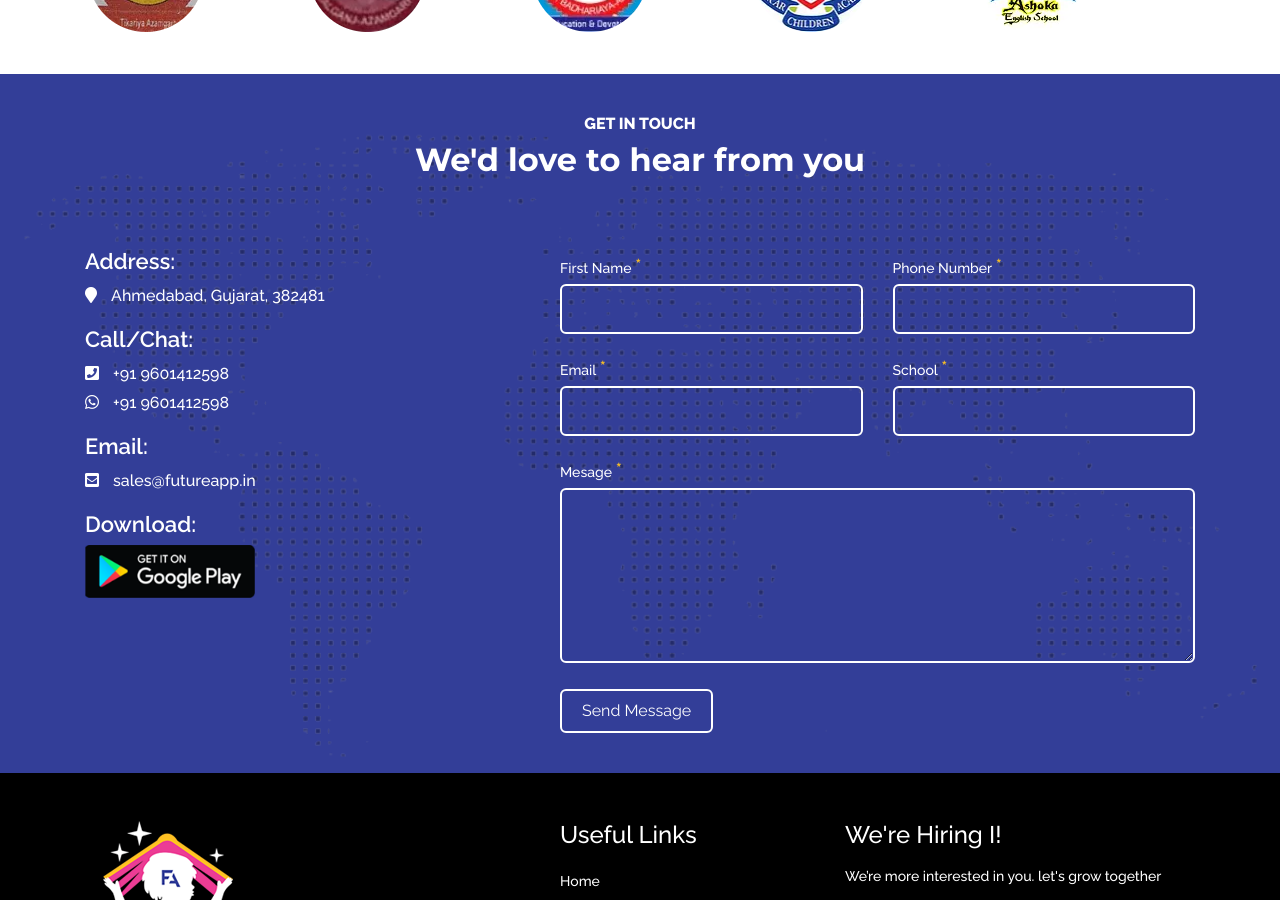
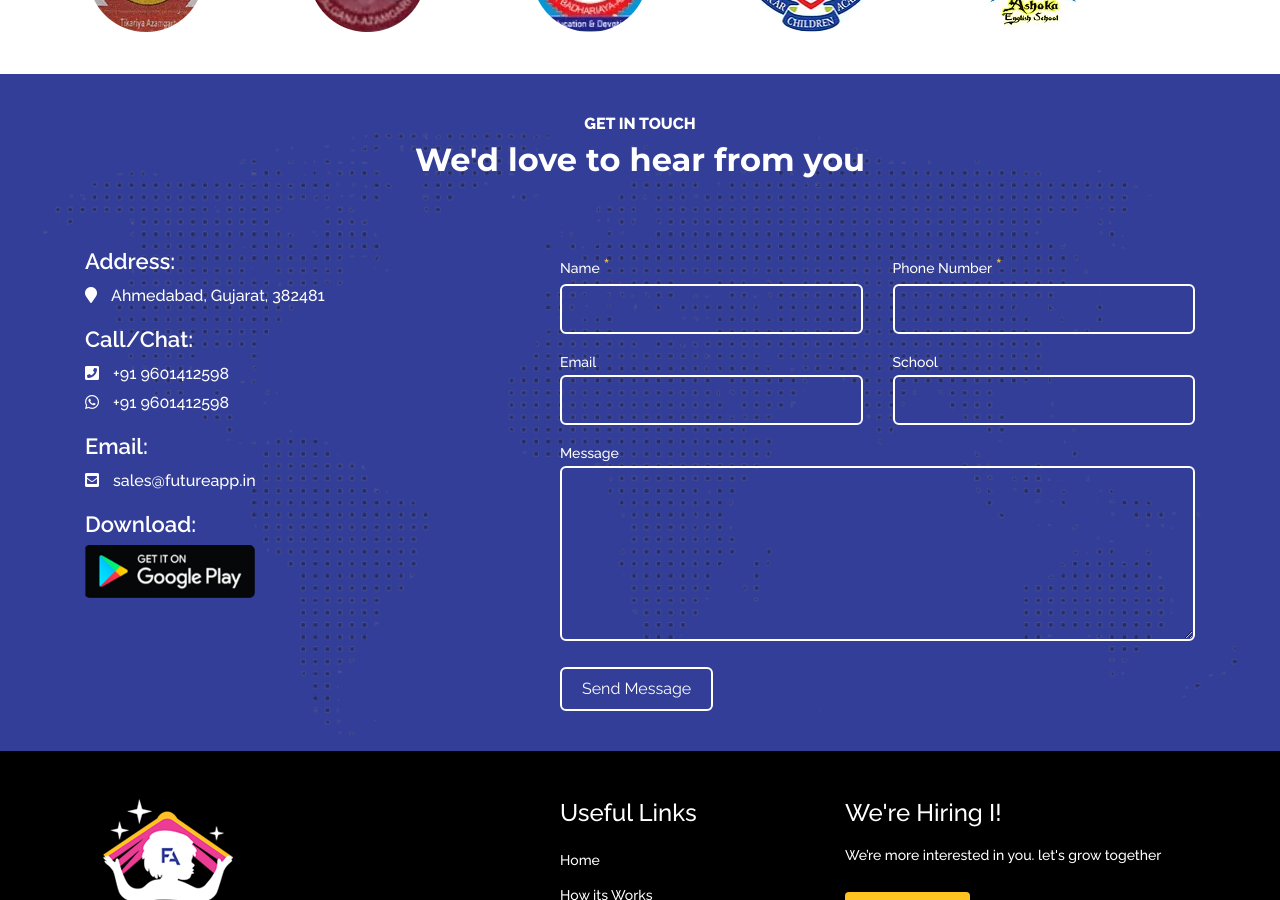
Before and after one commit to futureappinfo/futureappwebsite, a Jekyll site: the page built from index.md, in a window 1280 px wide and 900 px high, scrolled down 3193 px. Built offline with Jekyll 4.4.1, drawn with Linux system fonts in a browser that asks for light colours; part of the change alters nothing that is shown.

Commit message:
Adding form

```diff
--- a/_includes/contact.html
+++ b/_includes/contact.html
@@ -82,14 +82,14 @@
 
             <div class="col-md-7 col-sm-12">
                 <div class="formBox" >
-                    <form class="w-100" action="{{site.url}}/thanks/" method="post">
+                    <form class="w-100" method="post">
 
 
                             <div class="row">
                                 <div class="col-sm-6">
                                     <div class="form-group ">
-                                        <label for="name">First Name <span>*</span></label>
-                                        <input type="text" name="name" class="input" required>
+                                        <label for="name">Name <span>*</span></label>
+                                        <input id="name" type="text" name="name" class="input" required>
                                     </div>
                                 </div>
 
@@ -97,23 +97,23 @@
                                 <div class="col-sm-6">
                                     <div class="form-group ">
                                         <label for="phone_number">Phone Number <span>*</span></label>
-                                        <input type="tel" name="phone_number" class="input" required>
+                                        <input id="phone_number" type="tel" name="phone_number" class="input" required>
                                     </div>
                                 </div>
 
 
                                 <div class="col-sm-6">
                                     <div class="form-group ">
-                                        <label for="email">Email <span>*</span></label>
-                                        <input type="email" name="email" class="input" required>
+                                        <label for="email">Email </label>
+                                        <input id="email" type="email" name="email" class="input">
                                     </div>
                                 </div>
 
 
                                 <div class="col-sm-6">
                                     <div class="form-group ">
-                                        <label for="school">School <span>*</span></label>
-                                        <input type="text" name="school" class="input" required>
+                                        <label for="school">School </label>
+                                        <input id="school" type="text" name="school" class="input">
                                     </div>
                                 </div>
 
@@ -122,8 +122,8 @@
                             <div class="row">
                                 <div class="col-sm-12">
                                     <div class="form-group">
-                                        <label for="message">Mesage <span>*</span></label>
-                                        <textarea name="message" rows="6" class="input" required></textarea>
+                                        <label for="message">Message</label>
+                                        <textarea id="message" name="message" rows="6" class="input"></textarea>
                                     </div>
                                 </div>
                             </div>
--- a/_includes/script.html
+++ b/_includes/script.html
@@ -56,62 +56,32 @@ $('#playerID').click(function(){
 });
 
 
-$(function () {
-  $('#contact-form').on('submit', function (e) {
-   if (!e.isDefaultPrevented()) {
-    var url = "https://future-apps.thesiliconvalleyacademy.com/subscriptions";
-
-    $.ajax({
-     type: "POST",
-     url: url,
-     contentType: 'application/x-www-form-urlencoded',
-     data: $(this).serialize(),
-     success: function (data) {
-      var messageAlert = 'alert-' + data.type;
-      var messageText = data.message;
-      var alertBox = '<div class="alert ' + messageAlert + ' alert-dismissable"><button type="button" class="close" data-dismiss="alert" aria-hidden="true">&times;</button>' + messageText + '</div>';
-      if (messageAlert && messageText) {
-       $('#contact-form').find('.messages').html(alertBox);
-       $('#contact-form')[0].reset();
-      }
-     }
-    });
-    return false;
-
-   }
-  })
-});
-
 
 $(document).ready(function(){
 
     "use strict";
 
-    $("#subContact").click(function() {
-
-        alert("yes bro");
-
-
+    $("form").submit(function (event) {
+        var formData = {
+          name: $("#name").val(),
+          email: $("#email").val(),
+          phone_number: $("#phone_number").val(),
+          school: $("#school").val(),
+          message: $("#message").val()
+        };
 
         $.ajax({
-            type: "POST",
-            url: "https://future-apps.thesiliconvalleyacademy.com/subscriptions",
-            data: {'Name': name, 'Email': email, 'Phone_number': phone_number, 'message':  message},
-            // contentType: "application/json; charset=utf-8", application/x-www-form-urlencoded
-            contentType: "application/x-www-form-urlencoded",
-            // dataType : "json",
-            success: function (response) {
-                if(response.d == true){
-                    alter("you will redirect");
-                    window.location = "/thanks/";
-                    $(".message-submit").addClass(show-messsage);
-
-                }
-            },
-            failure: function(response){
-                alert(response.d);
-            }
+          type: "POST",
+          url: "https://api.futureapp.in/subscriptions",
+          data: formData,
+          dataType: "json",
+          encode: true,
+        }).done(function (data) {
+          console.log(data);
+          window.location = "/thanks/";
+          $(".message-submit").addClass(show-messsage);
         });
+        event.preventDefault();
     });
 
 
```
